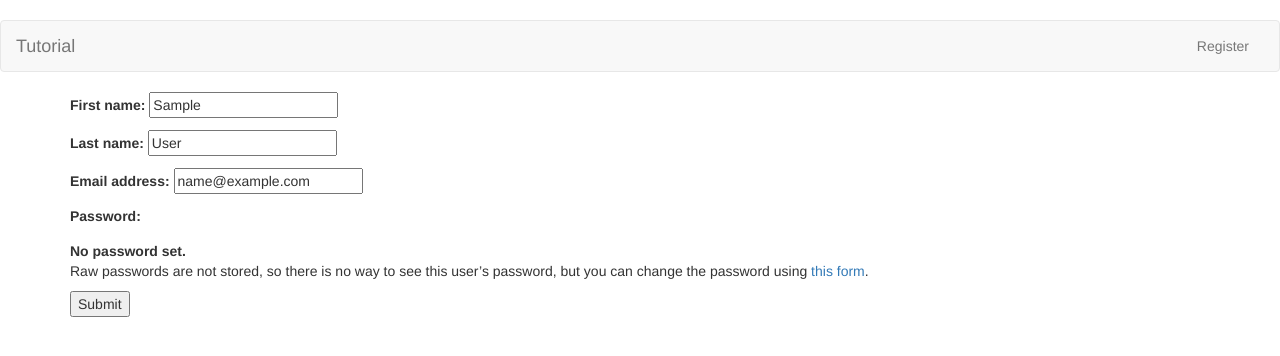
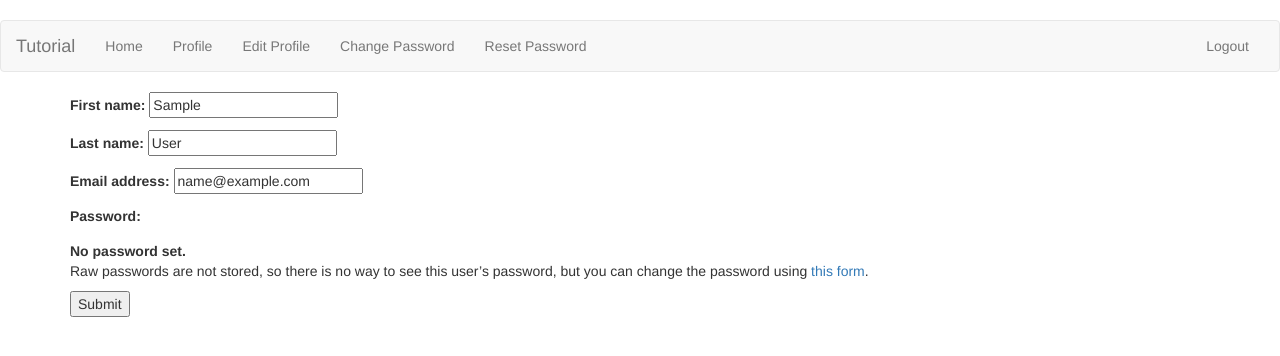
Before and after one commit to msrajkumar95/Samples, a Django app: page /account/profile/edit in a window 1280 px wide. Shown: the top 356 px of the page. Run offline with Django 3.2, Linux system fonts and the light colour scheme; the visitor is signed in with stand-in values (Sample User, id 1); some libraries are stand-ins or nearby versions.

Commit message:
Update base.html

```diff
--- a/Tutorial/accounts/templates/base.html
+++ b/Tutorial/accounts/templates/base.html
@@ -27,9 +27,29 @@
 					<a class="navbar-brand" href="/">Tutorial</a>
 				</div>
 				<div id="navbar" class="navbar-collapse collapse">
+
+				{% if user.is_authenticated %}
+
+					<ul class="nav navbar-nav">
+						<li><a href="/account">Home</a></li>
+						<li><a href="/account/profile">Profile</a></li>
+						<li><a href="/account/profile/edit">Edit Profile</a></li>
+						<li><a href="/account/change-password">Change Password</a></li>
+						<li><a href="/account/reset-password">Reset Password</a></li>
+					</ul>
 					<ul class="nav navbar-nav navbar-right">
+						<li><a href="/account/logout">Logout</a></li>
+					</ul>
+
+				{% else %}
+
+					<ul class="nav navbar-nav navbar-right">
+						<li><a href="/account/login">Login</a></li>
 						<li><a href="/account/register">Register</a></li>
 					</ul>
+
+				{% endif %}
+
 	        	</div><!--/.nav-collapse -->
 	    	</div><!--/.container-fluid -->
 		</nav>
```
